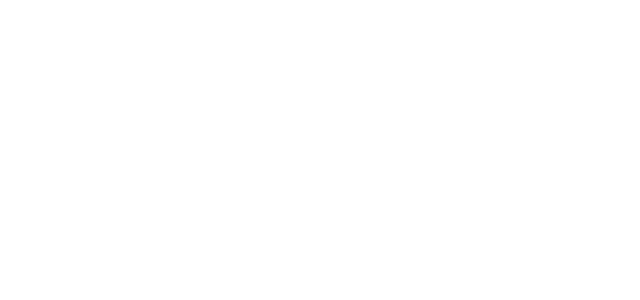
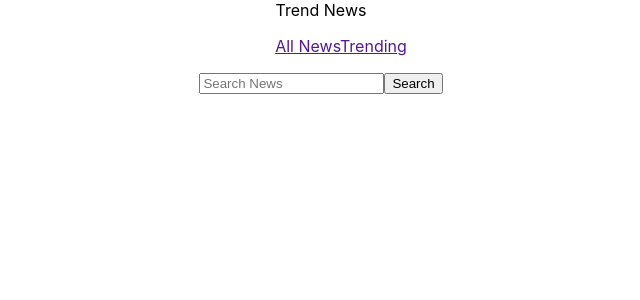
Before and after one commit to EMMMABK/NewsApi, a React (Create React App) app: page / in a window 1280 px wide. Shown: the top 300 px of the page, without its empty margins (319-959 px from the left). Built offline with nearby package versions, Linux system fonts and the light colour scheme.

Commit message:
add Template

```diff
--- a/src/components/Newsapp.jsx
+++ b/src/components/Newsapp.jsx
@@ -3,7 +3,17 @@
 const Newsapp = () => {
   return (
     <div>
-
+      <nav>
+        <div className="">Trend News</div>
+        <ul>
+            <a href="">All News</a>
+            <a href="">Trending</a>
+        </ul>
+        <div className="searchBar">
+            <input type="text" placeholder='Search News'/>
+            <button>Search</button>
+        </div>
+      </nav>
     </div>
   )
 }
```
